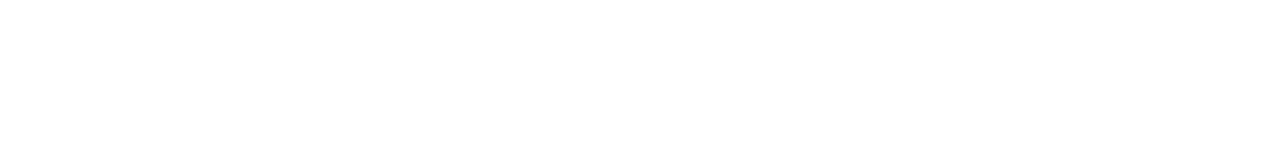
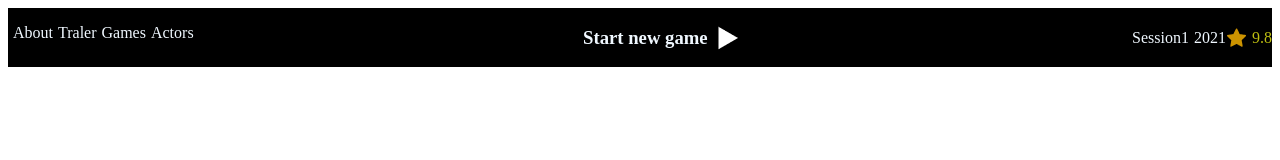
Before and after one commit to beibarysa/project13, a plain HTML site: page index.html in a window 1280 px wide. Drawn offline with Linux system fonts and the light colour scheme.

Commit message:
i did footer

```diff
--- /dev/null
+++ b/index.css
@@ -0,0 +1,40 @@
+.main__less {
+    display: flex;
+    justify-content: space-between;
+    background-color: black;
+
+}
+p {
+    color: aliceblue;
+    margin-left: 5px;
+}
+
+.less__first {
+display: flex;
+}
+
+h3 {
+    color: aliceblue;
+}
+.less__second {
+    display: flex;
+    align-items: center;
+}
+
+.less__third {
+    display: flex;
+    align-items: center;
+}
+
+.start__figure {
+    margin-left: 10px;
+}
+
+.section__rate {
+    color: rgb(189, 189, 16);
+}
+
+.third__section {
+    display: flex;
+    align-items: center;
+}
--- a/index.html
+++ b/index.html
@@ -1,11 +1,37 @@
 <html lang="en">
 <head>
     <meta charset="UTF-8">
+    <link rel="stylesheet" href="index.css">
     <meta http-equiv="X-UA-Compatible" content="IE=edge">
     <meta name="viewport" content="width=device-width, initial-scale=1.0">
     <title>Document</title>
 </head>
 <body>
+    <footer class="footer">
+<div class="footer__main">
+<div class="main__less">
+<div class="less__first">
+    <p class="first__about">About</p>
+    <p class="first__traler">Traler</p>
+    <p class="first__games">Games</p>
+    <p class="first__actors">Actors</p>
+</div>
 
+<div class="less__second">
+        <h3 class="second__start"> Start new game</h3>
+            <img  class="start__figure" src="Polygon 4.png" alt="">
+</div>
+
+<div class="less__third">
+    <p class="third__session">Session1</p>
+    <p class="third__year">2021</p>
+<div class="third__section">
+    <img class="section__star" src="Vector.png" alt="">
+    <p class="section__rate">9.8</p>
+</div>
+</div>
+</div>
+</div>
+    </footer>
 </body>
 </html>
```
Also changed, not shown: Polygon 4.png (added), Vector.png (added).
